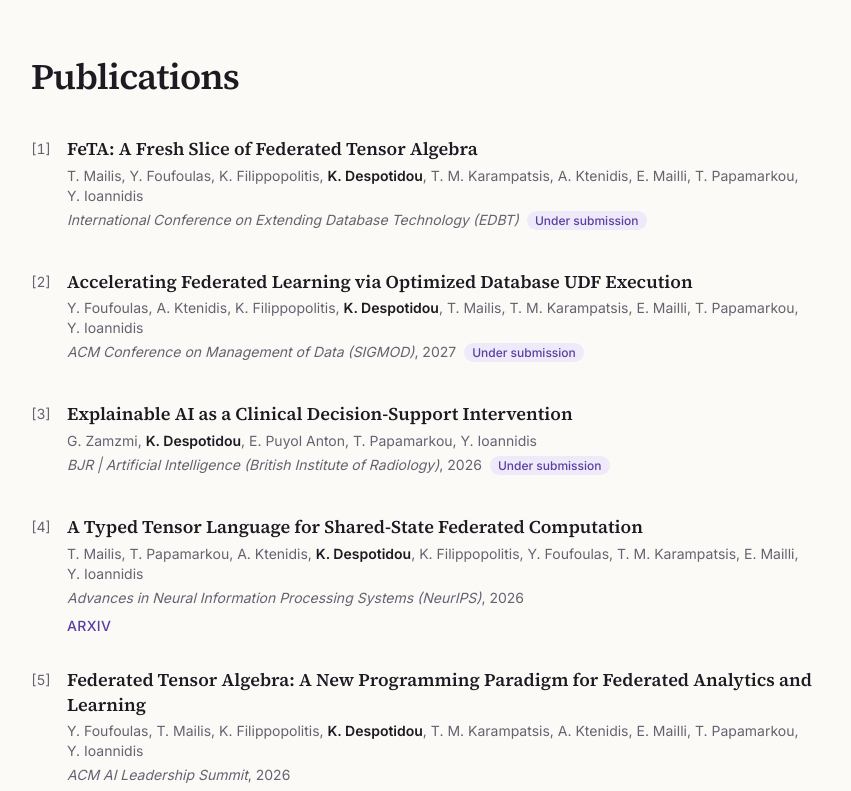
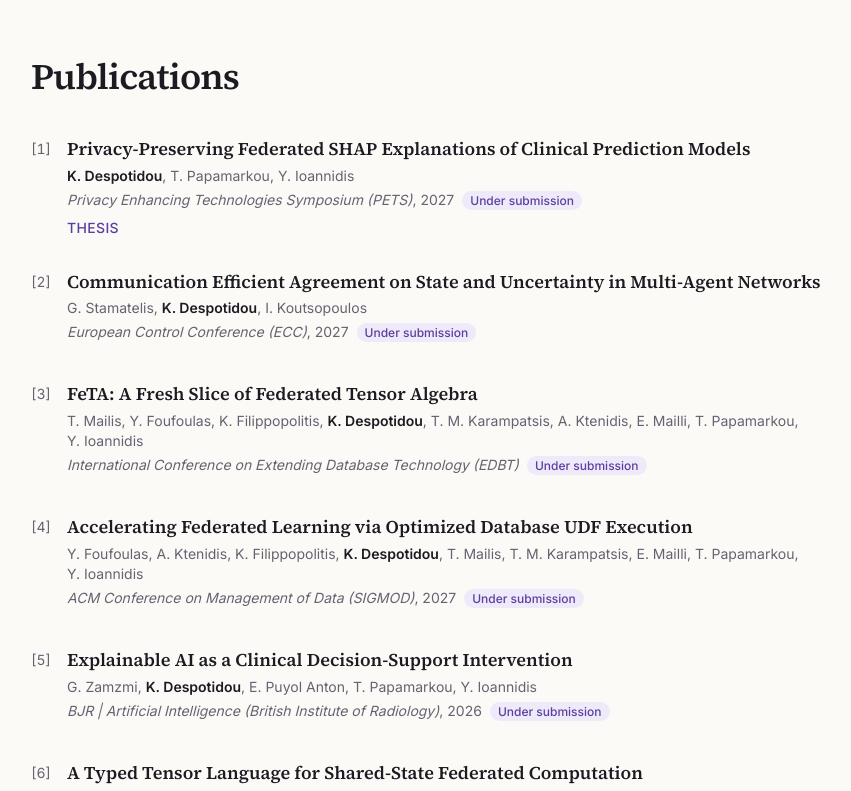
Before and after one commit to Kallistina/Kallistina.github.io, a React (Create React App) app: page / in a window 1280 px wide. Shown: the part 2460-3251 px from the top of the page, without its empty margins (321-1172 px from the left). Built offline with nearby package versions, Linux system fonts and the light colour scheme.

Commit message:
new papers

```diff
--- a/src/data.js
+++ b/src/data.js
@@ -100,6 +100,22 @@ export const experience = [
 // Newest first. Fields: authors, title, venue, year, status (optional), links { pdf, doi, code }.
 export const publications = [
   {
+    authors: "K. Despotidou, T. Papamarkou, Y. Ioannidis",
+    title: "Privacy-Preserving Federated SHAP Explanations of Clinical Prediction Models",
+    venue: "Privacy Enhancing Technologies Symposium (PETS)",
+    year: "2027",
+    status: "Under submission",
+    links: { thesis: "https://pergamos.lib.uoa.gr/en/item/uoadl:5452272" },
+  },
+  {
+    authors: "G. Stamatelis, K. Despotidou, I. Koutsopoulos",
+    title: "Communication Efficient Agreement on State and Uncertainty in Multi-Agent Networks",
+    venue: "European Control Conference (ECC)",
+    year: "2027",
+    status: "Under submission",
+    links: {},
+  },
+  {
     authors:
       "T. Mailis, Y. Foufoulas, K. Filippopolitis, K. Despotidou, T. M. Karampatsis, A. Ktenidis, E. Mailli, T. Papamarkou, Y. Ioannidis",
     title: "FeTA: A Fresh Slice of Federated Tensor Algebra",
```
